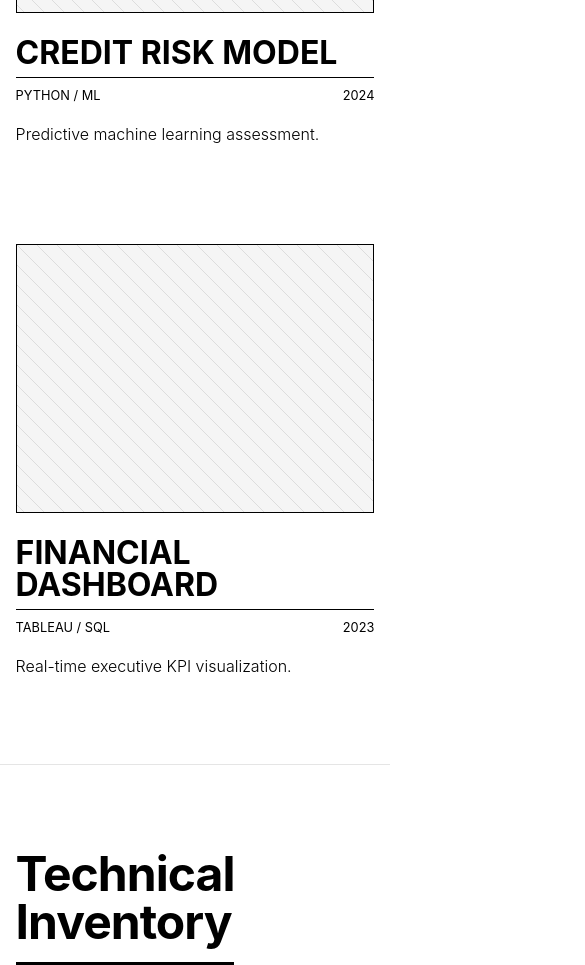
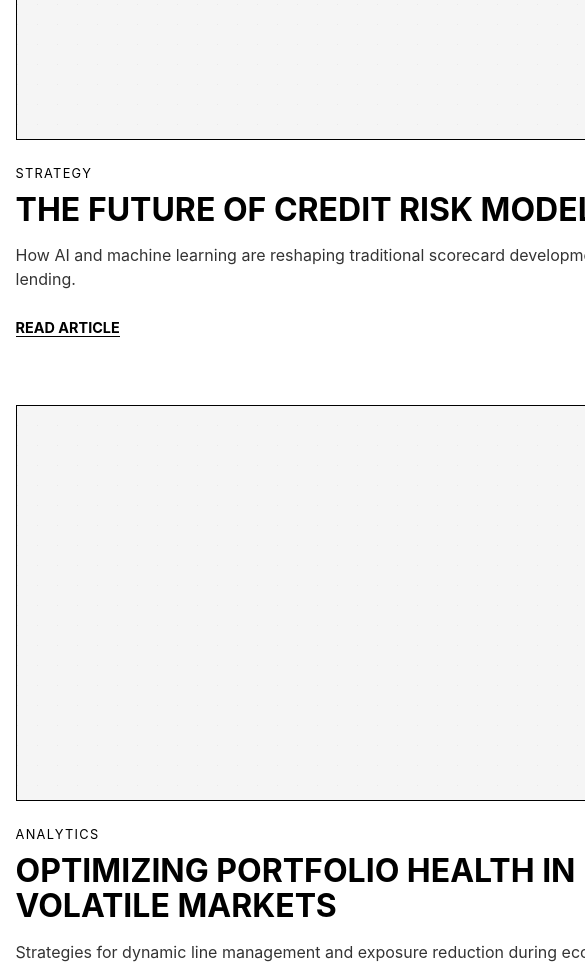
Before and after one commit to alediez2048/cesar-diez-website, a React (Vite) app: page / in a window 390 px wide. Shown: the part 6320-7285 px from the top of the page, 585 px wide, since content can reach past the window. Built offline with nearby package versions, Linux system fonts and the light colour scheme.

Commit message:
Replace Projects with Blog/Insights section featuring Reading Room overlay

```diff
--- a/src/App.jsx
+++ b/src/App.jsx
@@ -3,7 +3,7 @@
 import Hero from './components/Hero';
 import About from './components/About';
 import Experience from './components/Experience';
-import Projects from './components/Projects';
+import Blog from './components/Blog';
 import Skills from './components/Skills';
 import Contact from './components/Contact';
 
@@ -14,7 +14,7 @@
       <Hero />
       <About />
       <Experience />
-      <Projects />
+      <Blog />
       <Skills />
       <Contact />
     </main>
--- /dev/null
+++ b/src/components/Blog.jsx
@@ -0,0 +1,75 @@
+import React, { useState, useEffect } from 'react';
+import { posts } from '../data/posts';
+import '../styles/components/Blog.css';
+
+const Blog = () => {
+  const [selectedPost, setSelectedPost] = useState(null);
+
+  // Lock body scroll when reading
+  useEffect(() => {
+    if (selectedPost) {
+      document.body.style.overflow = 'hidden';
+    } else {
+      document.body.style.overflow = 'unset';
+    }
+    return () => {
+      document.body.style.overflow = 'unset';
+    };
+  }, [selectedPost]);
+
+  return (
+    <section id="insights" className="section">
+      <div className="container">
+        <h2 className="type-gallery-header">Industry<br />Insights</h2>
+
+        <div className="blog-grid">
+          {posts.map((post) => (
+            <article
+              key={post.id}
+              className="blog-item"
+              onClick={() => setSelectedPost(post)}
+            >
+              <div className="blog-visual"></div>
+              <span className="blog-category">{post.category}</span>
+              <h3 className="blog-title">{post.title}</h3>
+              <p className="blog-summary">{post.summary}</p>
+              <span className="read-more">Read Article</span>
+            </article>
+          ))}
+        </div>
+
+        {/* Reading Room Overlay */}
+        {selectedPost && (
+          <div className="reading-room-overlay">
+            <button
+              className="close-button"
+              onClick={(e) => {
+                e.stopPropagation();
+                setSelectedPost(null);
+              }}
+            >
+              Close [X]
+            </button>
+
+            <div className="reading-room-container">
+              <header className="article-header">
+                <div className="article-meta">
+                  <span>{selectedPost.category}</span>
+                  <span>{selectedPost.date}</span>
+                </div>
+                <h1 className="article-title">{selectedPost.title}</h1>
+              </header>
+
+              <div
+                className="article-content"
+                dangerouslySetInnerHTML={{ __html: selectedPost.content }}
+              />
+            </div>
+          </div>
+        )}
+      </div>
+    </section>
+  );
+};
+
+export default Blog;
--- a/src/components/Navigation.jsx
+++ b/src/components/Navigation.jsx
@@ -20,7 +20,7 @@
           <span className="nav-link" onClick={() => scrollToSection('experience')}>Timeline</span>
         </li>
         <li className="nav-item">
-          <span className="nav-link" onClick={() => scrollToSection('projects')}>Exhibition</span>
+          <span className="nav-link" onClick={() => scrollToSection('insights')}>Insights</span>
         </li>
         <li className="nav-item">
           <span className="nav-link" onClick={() => scrollToSection('contact')}>Inquiries</span>
--- /dev/null
+++ b/src/data/posts.js
@@ -0,0 +1,43 @@
+export const posts = [
+  {
+    id: 1,
+    title: "The Future of Credit Risk Modeling",
+    date: "Oct 2024",
+    category: "Strategy",
+    summary: "How AI and machine learning are reshaping traditional scorecard development in consumer lending.",
+    content: `
+      <p>Traditional credit scoring models have relied on logistic regression for decades. While interpretable and robust, they often miss non-linear relationships in data that can predict default risk with greater accuracy.</p>
+
+      <h3>The Shift to Machine Learning</h3>
+      <p>The integration of Gradient Boosting Machines (GBM) and Neural Networks into credit risk frameworks allows for the processing of unstructured data—like transaction metadata and behavioral patterns—alongside traditional bureau data.</p>
+
+      <h3>Regulatory Challenges</h3>
+      <p>The primary hurdle remains "explainability." Regulators require lenders to explain adverse actions. Techniques like SHAP (SHapley Additive exPlanations) values are bridging this gap, allowing complex models to meet compliance standards.</p>
+    `
+  },
+  {
+    id: 2,
+    title: "Optimizing Portfolio Health in Volatile Markets",
+    date: "Aug 2024",
+    category: "Analytics",
+    summary: "Strategies for dynamic line management and exposure reduction during economic downturns.",
+    content: `
+      <p>In periods of economic volatility, static credit limits become a liability. A proactive approach to line management is essential for minimizing exposure without alienating good customers.</p>
+
+      <h3>Dynamic Line Management</h3>
+      <p>By utilizing real-time transaction data, we can identify "stress signals" in commercial accounts weeks before a delinquency occurs. This allows for surgical line reductions rather than broad-brush policies.</p>
+    `
+  },
+  {
+    id: 3,
+    title: "Data-Driven Decisioning for Commercial Lending",
+    date: "May 2024",
+    category: "Finance",
+    summary: "Leveraging alternative data sources to underwrite thin-file commercial entities.",
+    content: `
+      <p>Small business underwriting has historically suffered from a lack of standardized financial data. The "thin file" problem prevents creditworthy businesses from accessing capital.</p>
+
+      <p>By integrating cash-flow analytics (via open banking APIs) and firmographic data, lenders can construct a more holistic view of an entity's ability to pay, independent of personal credit scores.</p>
+    `
+  }
+];
--- /dev/null
+++ b/src/styles/components/Blog.css
@@ -0,0 +1,169 @@
+.blog-grid {
+  display: grid;
+  grid-template-columns: 1fr;
+  gap: 4rem;
+}
+
+@media (min-width: 768px) {
+  .blog-grid {
+    grid-template-columns: repeat(12, 1fr);
+    gap: 6rem 2rem;
+  }
+}
+
+.blog-item {
+  grid-column: span 12;
+  cursor: pointer;
+  transition: opacity 0.3s ease;
+}
+
+@media (min-width: 768px) {
+  .blog-item:nth-child(odd) {
+    grid-column: 1 / span 5;
+  }
+
+  .blog-item:nth-child(even) {
+    grid-column: 7 / span 6;
+    margin-top: 8rem;
+  }
+}
+
+.blog-item:hover .blog-visual::after {
+  transform: scale(1.05);
+  opacity: 0.2;
+}
+
+.blog-visual {
+  aspect-ratio: 16/9;
+  background-color: var(--gray-light);
+  margin-bottom: 1.5rem;
+  border: 1px solid var(--text-color);
+  position: relative;
+  overflow: hidden;
+}
+
+.blog-visual::after {
+  content: '';
+  position: absolute;
+  top: 0;
+  left: 0;
+  width: 100%;
+  height: 100%;
+  background: linear-gradient(45deg, var(--text-color) 1px, transparent 1px);
+  background-size: 20px 20px;
+  opacity: 0.05;
+  transition: all 0.5s ease;
+}
+
+.blog-category {
+  font-family: var(--font-primary);
+  font-size: 0.8rem;
+  text-transform: uppercase;
+  letter-spacing: 0.1em;
+  margin-bottom: 0.5rem;
+  display: block;
+}
+
+.blog-title {
+  font-family: var(--font-primary);
+  font-size: 2rem;
+  line-height: 1.1;
+  margin-bottom: 1rem;
+  text-transform: uppercase;
+}
+
+.blog-summary {
+  font-family: var(--font-body);
+  font-size: 1rem;
+  line-height: 1.5;
+  opacity: 0.8;
+  margin-bottom: 1.5rem;
+}
+
+.read-more {
+  font-size: 0.9rem;
+  text-transform: uppercase;
+  font-weight: 700;
+  border-bottom: 1px solid currentColor;
+}
+
+/* Reading Room Overlay */
+.reading-room-overlay {
+  position: fixed;
+  top: 0;
+  left: 0;
+  width: 100%;
+  height: 100%;
+  background-color: var(--bg-color);
+  z-index: 2000;
+  overflow-y: auto;
+  padding: 4rem 0;
+  animation: slideIn 0.5s cubic-bezier(0.22, 1, 0.36, 1);
+}
+
+@keyframes slideIn {
+  from { transform: translateY(100%); }
+  to { transform: translateY(0); }
+}
+
+.reading-room-container {
+  max-width: 800px;
+  margin: 0 auto;
+  padding: 0 2rem;
+  position: relative;
+}
+
+.close-button {
+  position: fixed;
+  top: 2rem;
+  right: 2rem;
+  background: none;
+  border: none;
+  font-size: 1rem;
+  text-transform: uppercase;
+  cursor: pointer;
+  z-index: 2001;
+  mix-blend-mode: difference;
+  color: white;
+}
+
+.article-header {
+  margin-bottom: 4rem;
+  padding-bottom: 2rem;
+  border-bottom: 1px solid var(--text-color);
+}
+
+.article-meta {
+  display: flex;
+  gap: 2rem;
+  font-family: var(--font-primary);
+  font-size: 0.9rem;
+  text-transform: uppercase;
+  margin-bottom: 1rem;
+}
+
+.article-title {
+  font-family: var(--font-primary);
+  font-size: clamp(2.5rem, 5vw, 4rem);
+  line-height: 1;
+  text-transform: uppercase;
+}
+
+.article-content {
+  font-family: var(--font-body);
+  font-size: 1.2rem;
+  line-height: 1.8;
+}
+
+.article-content h3 {
+  font-family: var(--font-primary);
+  font-size: 1.8rem;
+  margin-top: 3rem;
+  margin-bottom: 1rem;
+  text-transform: uppercase;
+}
+
+.article-content p {
+  margin-bottom: 1.5rem;
+  max-width: 65ch;
+}
```
